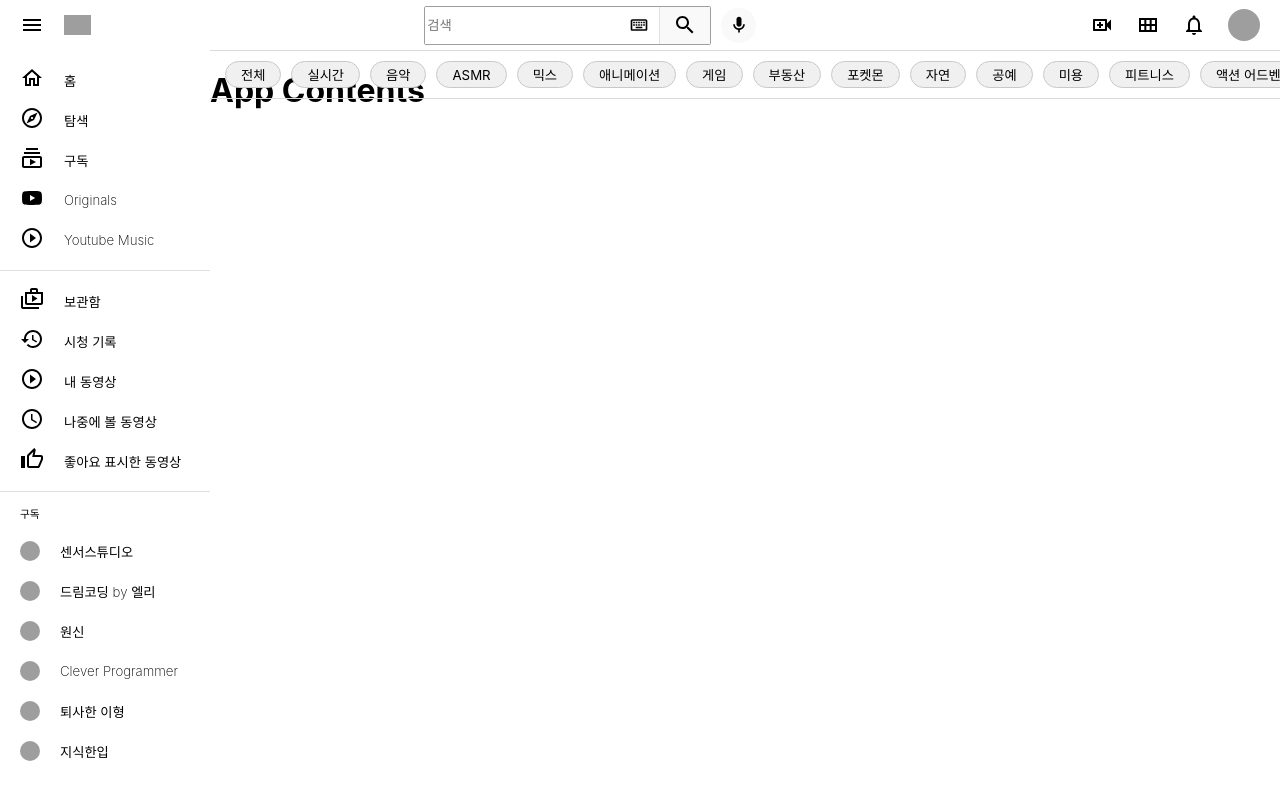
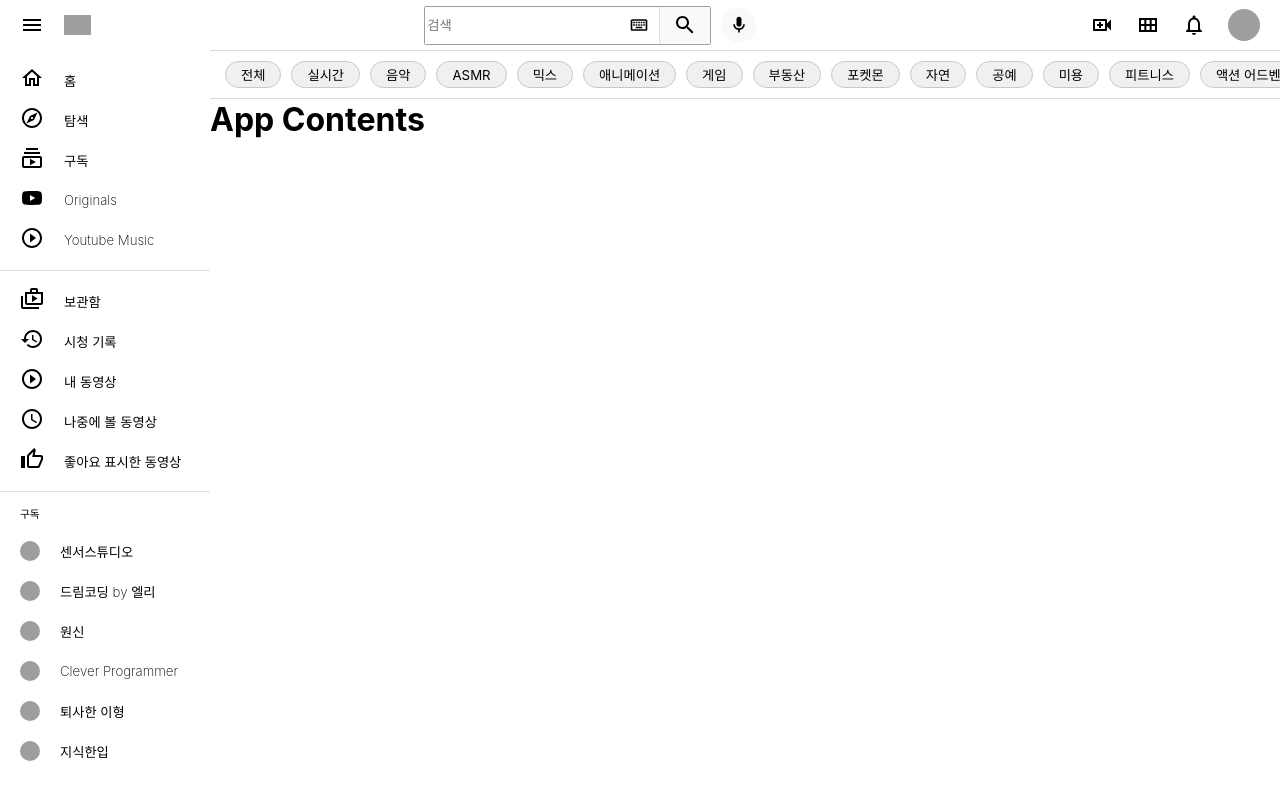
Before and after one commit to Origogi/React-Youtube-Clone, a React (Create React App) app: page / in a window 1280 px wide. Built offline with nearby package versions, Linux system fonts and the light colour scheme; grey boxes are pictures that could not be loaded.

Commit message:
Refact rename

```diff
--- a/src/App.js
+++ b/src/App.js
@@ -1,9 +1,8 @@
 import "./App.css";
 import SideNav from "./SideNav/SideNav";
-import Searcher from "./Header/Searcher";
 import Header from "./Header/Header";
-import Content from "./Content/Content";
 import TagContainer from "./Content/TagContainer";
+import VideoContainer from "./Content/VideoContainer";
 
 function App() {
   return (
@@ -17,7 +16,7 @@ function App() {
         </div>
         <div className="App_content">
           <TagContainer />
-          <Content />
+          <VideoContainer />
         </div>
       </div>
 
--- a/src/Content/Content.js
+++ /dev/null
@@ -1,11 +0,0 @@
-import React from 'react'
-
-function Content() {
-    return (
-        <div>
-            <h1>App Contents</h1>
-        </div>
-    )
-}
-
-export default Content
--- a/src/Content/TagContainer.js
+++ b/src/Content/TagContainer.js
@@ -1,6 +1,5 @@
 import React from "react";
 import "./TagContainer.css";
-import { Divider } from "@mui/material";
 import Tag from "./Tag";
 import { useRef, useEffect } from "react";
 
--- /dev/null
+++ b/src/Content/VideoContainer.css
@@ -0,0 +1,3 @@
+.vidooContainer {
+    margin-top: 50px;
+}
--- /dev/null
+++ b/src/Content/VideoContainer.js
@@ -0,0 +1,12 @@
+import React from 'react'
+import './VideoContainer.css'
+
+function VideoContainer() {
+    return (
+        <div className='vidooContainer'>
+            <h1>App Contents</h1>
+        </div>
+    )
+}
+
+export default VideoContainer
```
Also changed, not shown: src/Content/Content.css (deleted).
